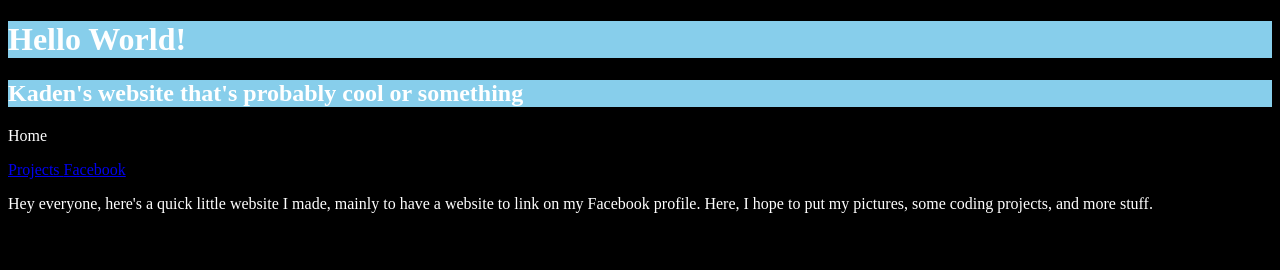
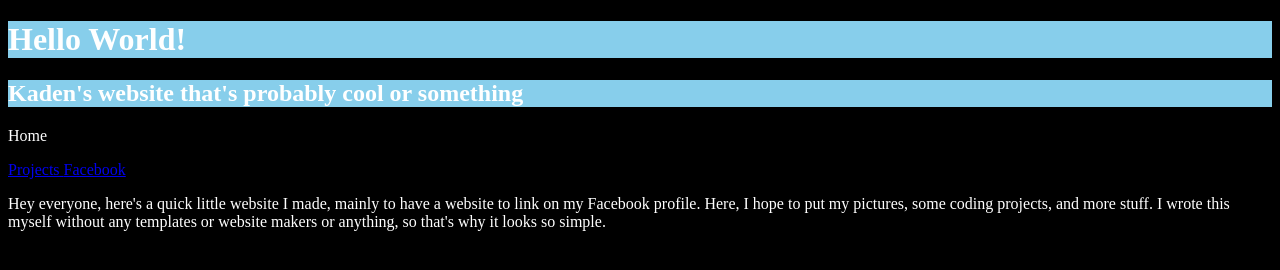
Before and after one commit to spongyfan1/hello-world, a plain HTML site: page index.html in a window 1280 px wide. Drawn offline with Linux system fonts and the light colour scheme.

Commit message:
Update index.html

```diff
--- a/index.html
+++ b/index.html
@@ -9,6 +9,6 @@
     <p> Home </p>
     <a href="projects.html"> Projects </a>
     <a href="https://www.facebook.com/totallynotkaden/"> Facebook </a>
-    <p> Hey everyone, here's a quick little website I made, mainly to have a website to link on my Facebook profile. Here, I hope to put my pictures, some coding projects, and more stuff. </p>
+    <p> Hey everyone, here's a quick little website I made, mainly to have a website to link on my Facebook profile. Here, I hope to put my pictures, some coding projects, and more stuff. I wrote this myself without any templates or website makers or anything, so that's why it looks so simple.</p>
   </body>
 </html>
```
